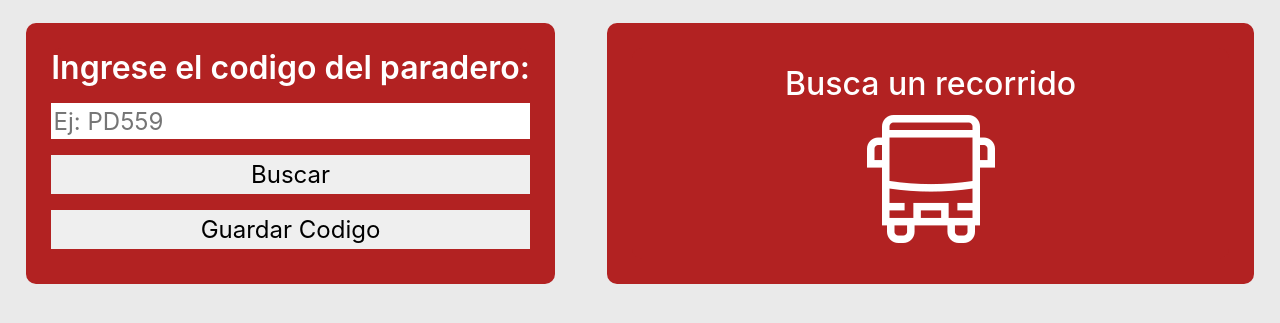
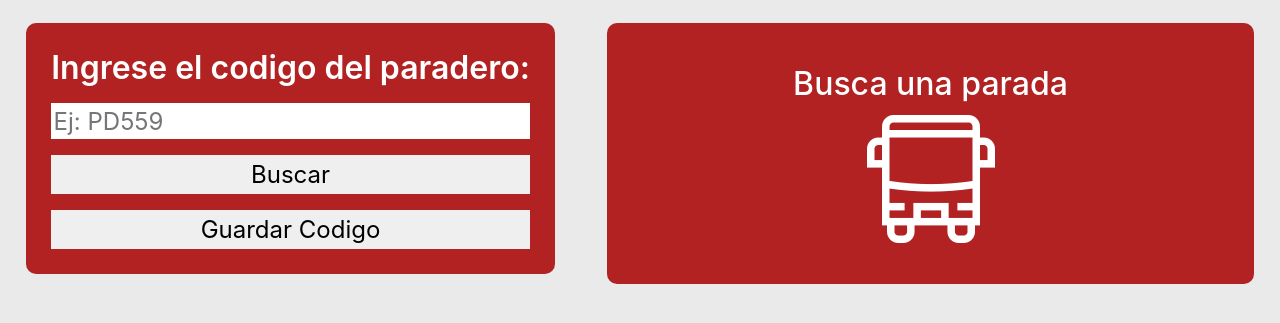
Before and after one commit to Vitocock/vitocock.github.io, a plain HTML site: page index.html in a window 1280 px wide. Shown: the part 105-428 px from the top of the page. Drawn offline with Linux system fonts and the light colour scheme.

Commit message:
Ajustes finales de main.css

```diff
--- a/index.html
+++ b/index.html
@@ -33,7 +33,7 @@
         <div class="bus-info" id="bus-info">
 
             <div class="initial">
-                Busca un recorrido
+                Busca una parada
                 <img src="./img/autobus.png" alt="bus">
             </div>
         </div>
--- a/main.css
+++ b/main.css
@@ -18,7 +18,7 @@ main {
     flex-direction: row;
     flex-wrap: wrap;
     justify-content: space-evenly;
-    align-items:initial;
+    align-items: flex-start;
 }
 
 /*---------------------        Header         -------------------------*/
@@ -122,7 +122,7 @@ form button:hover{
 }
 .bus-info h3 {
     font-size: 1.5rem;
-    padding: 2%;
+    margin-bottom: 2%;
 }
 .initial {
     display: flex;
@@ -135,6 +135,7 @@ form button:hover{
     box-sizing: border-box;
     border-radius: 10px;
     width: 100% ;
+    max-height: fit-content;
 }
 .initial img {
     margin-top: 2%;
```
